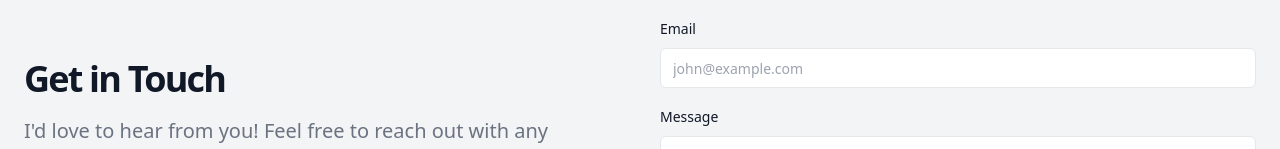
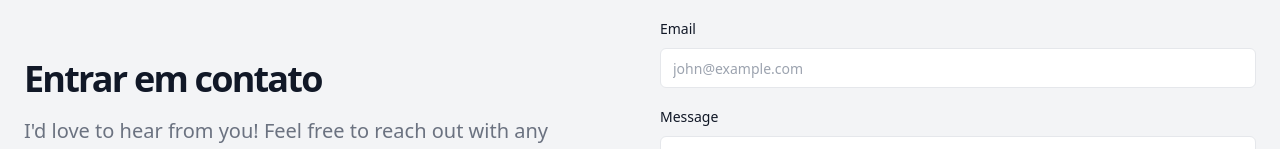
Before and after one commit to Manuel-AC-Ventura/portfolio, a React (Vite) app: page / in a window 1280 px wide. Shown: the part 2695-2844 px from the top of the page. Built offline with nearby package versions, Linux system fonts and the light colour scheme.

Commit message:
chore: Update footer text to Portuguese in Footer component

```diff
--- a/src/components/Footer.jsx
+++ b/src/components/Footer.jsx
@@ -7,7 +7,7 @@ export const Footer = () => {
     <section id="Contact" className={`w-full py-12 md:py-24 lg:py-32 ${theme === 'dark' ? 'bg-gray-800' : 'bg-gray-100'}`}>
       <div className="container grid items-center justify-center gap-6 px-4 md:px-6 lg:grid-cols-2 lg:gap-10">
         <div className="space-y-4">
-          <h2 className={`text-3xl font-bold tracking-tighter md:text-4xl ${theme === 'dark' ? 'text-white' : 'text-gray-900'}`}>Get in Touch</h2>
+          <h2 className={`text-3xl font-bold tracking-tighter md:text-4xl ${theme === 'dark' ? 'text-white' : 'text-gray-900'}`}>Entrar em contato</h2>
           <p className={`max-w-[600px] md:text-xl/relaxed lg:text-base/relaxed xl:text-xl/relaxed ${theme === 'dark' ? 'text-gray-400' : 'text-gray-500'}`}>
             I'd love to hear from you! Feel free to reach out with any questions or inquiries.
           </p>
```
